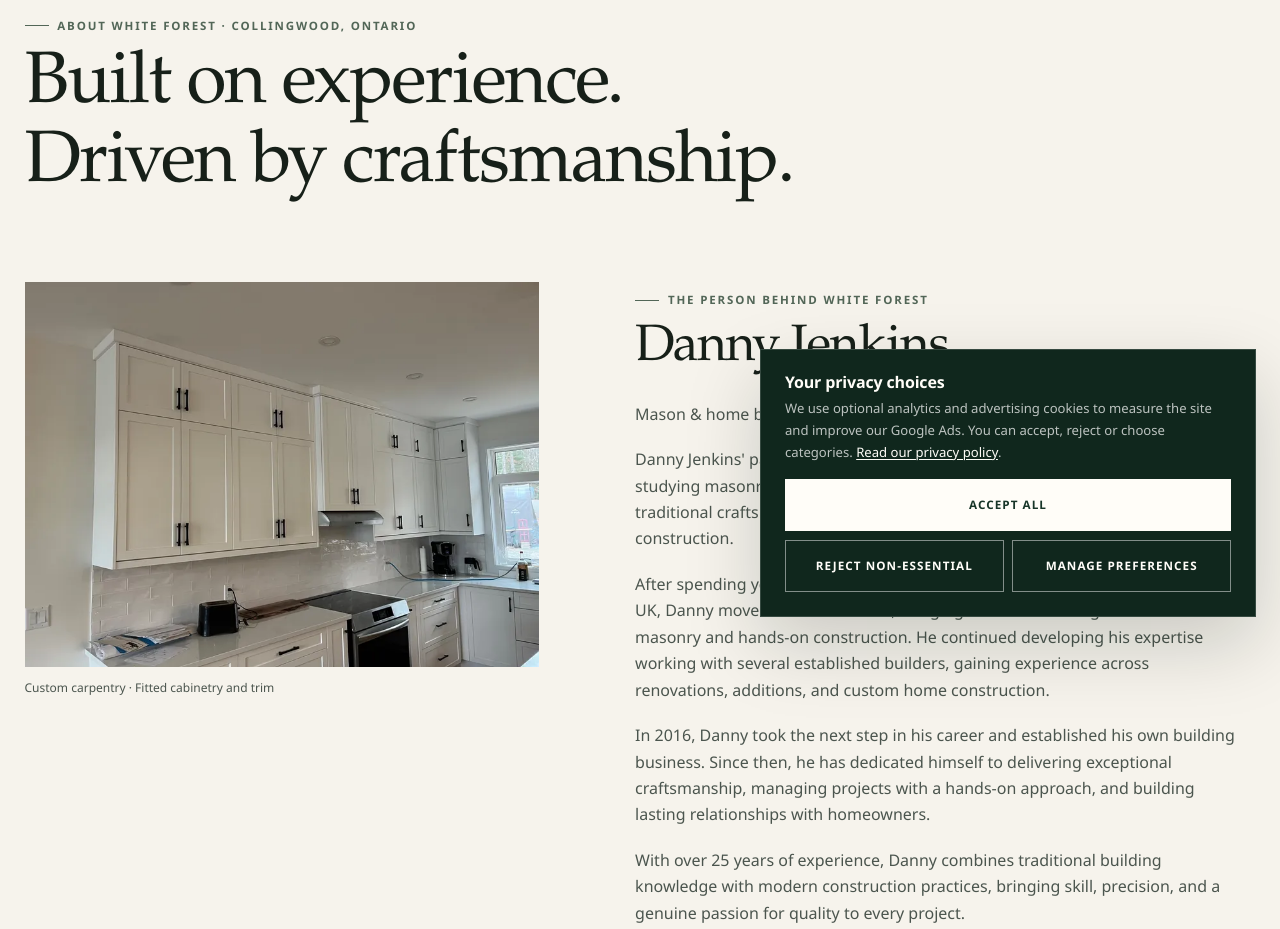
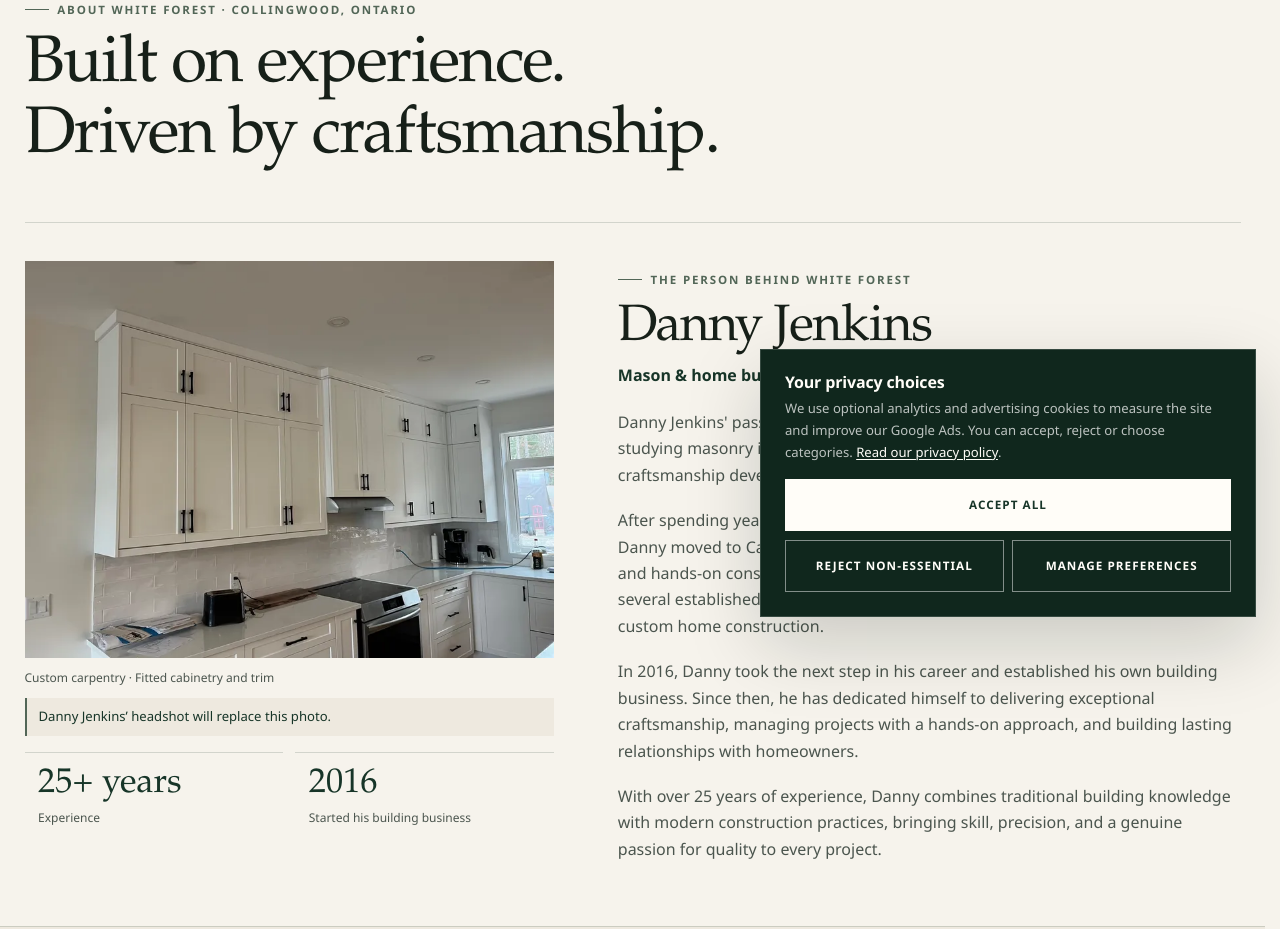
Before and after one commit to StefanSaladino/White-Forest-Homes, a website: page about.html in a window 1280 px wide. Shown: the part 159-1088 px from the top of the page. Drawn offline with Linux system fonts and the light colour scheme.

Commit message:
Refresh the About layout and welcome smaller project budgets

```diff
--- a/about.html
+++ b/about.html
@@ -51,7 +51,7 @@
   <script defer src="assets/js/consent.v2.js?v=3"></script>
   <script defer src="assets/js/script.v2.js?v=4"></script>
   <link rel="stylesheet" href="assets/css/src/pages/real-work.css?v=8">
-  <link rel="stylesheet" href="assets/css/src/pages/editorial-review.css?v=3">
+  <link rel="stylesheet" href="assets/css/src/pages/editorial-review.css?v=4">
 </head>
 <body>
 <a class="skip-link" href="#main-content">Skip to main content</a>
@@ -82,6 +82,7 @@
 <span class="eyebrow">About White Forest · Collingwood, Ontario</span>
 <h1>Built on experience.<br>Driven by craftsmanship.</h1>
 <div class="founder-story">
+  <div class="about-founder-visual">
   <!-- Replace this project photo with Danny's portrait when supplied. -->
   <figure class="editorial-photo about-founder-media">
     <a class="expandable-photo" href="assets/images/carpentry-kitchen-cabinetry.webp" data-photo-expand aria-label="Enlarge photo: Fitted white cabinetry with black pulls and upper trim">
@@ -90,12 +91,20 @@
         <img src="assets/images/carpentry-kitchen-cabinetry.webp" width="1440" height="1080" alt="Fitted white cabinetry with black pulls and upper trim" loading="lazy" decoding="async">
       </picture>
     </a>
-    <figcaption>Custom carpentry · Fitted cabinetry and trim</figcaption>
+    <figcaption>
+      Custom carpentry · Fitted cabinetry and trim
+      <span class="about-headshot-note">Danny Jenkins’ headshot will replace this photo.</span>
+    </figcaption>
   </figure>
+  <dl class="about-founder-facts">
+    <div><dt>Experience</dt><dd>25+ years</dd></div>
+    <div><dt>Started his building business</dt><dd>2016</dd></div>
+  </dl>
+  </div>
   <div class="editorial-prose" data-reveal>
     <span class="eyebrow">The person behind White Forest</span>
     <h2>Danny Jenkins</h2>
-    <p>Mason &amp; home builder · Collingwood, Ontario</p>
+    <p class="about-founder-role">Mason &amp; home builder · Collingwood, Ontario</p>
     <p>Danny Jenkins' passion for building began at just 16 years old, when he started studying masonry in the United Kingdom. What began as an interest in traditional craftsmanship developed into a lifelong career in residential construction.</p>
     <p>After spending years working alongside experienced builders throughout the UK, Danny moved to Canada at 24, bringing with him a strong foundation in masonry and hands-on construction. He continued developing his expertise working with several established builders, gaining experience across renovations, additions, and custom home construction.</p>
     <p>In 2016, Danny took the next step in his career and established his own building business. Since then, he has dedicated himself to delivering exceptional craftsmanship, managing projects with a hands-on approach, and building lasting relationships with homeowners.</p>
@@ -119,11 +128,20 @@
 </a>
 </div>
 </div>
-<div class="about-work-pair">
-<figure class="editorial-photo ">
+<div class="about-work-gallery">
+<figure class="editorial-photo">
+  <a class="expandable-photo" href="assets/images/church-brick-and-stone-exterior.webp" data-photo-expand aria-label="Enlarge photo: Brick and stone exterior of the renovated church">
+    <picture>
+      <source type="image/webp" srcset="assets/images/church-brick-and-stone-exterior-480.webp 480w, assets/images/church-brick-and-stone-exterior-800.webp 800w, assets/images/church-brick-and-stone-exterior.webp 1178w" sizes="(min-width: 48rem) 33vw, 100vw">
+      <img src="assets/images/church-brick-and-stone-exterior.webp" width="1178" height="1225" alt="Brick and stone exterior of the renovated church" loading="lazy" decoding="async">
+    </picture>
+  </a>
+  <figcaption>Church renovation · Brick and stone exterior</figcaption>
+</figure>
+<figure class="editorial-photo">
 <a class="expandable-photo" href="assets/images/renovation-kitchen-range.webp" data-photo-expand aria-label="Enlarge photo: Wood-look cabinetry and tile backsplash in the full-house renovation">
 <picture>
-<source type="image/webp" srcset="assets/images/renovation-kitchen-range-480.webp 480w, assets/images/renovation-kitchen-range-800.webp 800w, assets/images/renovation-kitchen-range.webp 1152w" sizes="(min-width:64rem) 60vw, 100vw">
+<source type="image/webp" srcset="assets/images/renovation-kitchen-range-480.webp 480w, assets/images/renovation-kitchen-range-800.webp 800w, assets/images/renovation-kitchen-range.webp 1152w" sizes="(min-width: 48rem) 33vw, 100vw">
 <img src="assets/images/renovation-kitchen-range.webp" width="1152" height="1536" alt="Wood-look cabinetry and tile backsplash in the full-house renovation" loading="lazy" decoding="async">
 </picture>
 </a>
@@ -132,7 +150,7 @@
 <figure class="editorial-photo">
   <a class="expandable-photo" href="assets/images/arched-double-doors-hallway.webp" data-photo-expand aria-label="Enlarge photo: Arched double doors with round wood pulls beneath a timber hallway ceiling">
     <picture>
-      <source type="image/webp" srcset="assets/images/arched-double-doors-hallway-480.webp 480w, assets/images/arched-double-doors-hallway-800.webp 800w, assets/images/arched-double-doors-hallway.webp 1095w" sizes="(min-width: 48rem) 45vw, 100vw">
+      <source type="image/webp" srcset="assets/images/arched-double-doors-hallway-480.webp 480w, assets/images/arched-double-doors-hallway-800.webp 800w, assets/images/arched-double-doors-hallway.webp 1095w" sizes="(min-width: 48rem) 33vw, 100vw">
       <img src="assets/images/arched-double-doors-hallway.webp" width="1095" height="1437" alt="Arched double doors with round wood pulls beneath a timber hallway ceiling" loading="lazy" decoding="async">
     </picture>
   </a>
--- a/assets/css/src/pages/editorial-review.css
+++ b/assets/css/src/pages/editorial-review.css
@@ -52,19 +52,23 @@
 .process-chapter-heading .editorial-number { padding-top: .4rem; }
 .process-chapter h2 { font-size: clamp(1.8rem, 3.6vw, 2.6rem); max-width: 19ch; margin: 0; }
 .process-chapter h3 { font-size: clamp(1.5rem, 2.7vw, 2.2rem); margin-bottom: 1.5rem; }
-.about-opening h1 { font-size: clamp(2.7rem, 5.7vw, 5.5rem); max-width: 25ch; margin-bottom: clamp(2.5rem, 6vw, 5rem); }
-.founder-story { display: grid; gap: 2.5rem 5rem; align-items: start; }
-.about-founder-name { border-left: 1px solid var(--line); padding-left: 1.5rem; }
-.about-founder-name > span { font-family: var(--serif); font-size: clamp(2rem, 4vw, 3rem); line-height: 1.2; }
-.about-founder-name p { color: var(--ink-soft); margin-top: 1rem; }
-.founder-story .editorial-prose { align-self: center; }
-.founder-story h2 { font-size: clamp(2.2rem, 4vw, 3.6rem); }
-.about-work-pair { display: grid; gap: 2rem; margin-top: clamp(2.5rem, 6vw, 5rem); align-items: start; }
+.about-opening { padding-block: clamp(2.5rem, 5vw, 4.5rem); }
+.about-opening h1 { font-size: clamp(2.35rem, 5.15vw, 4.8rem); max-width: 25ch; margin-bottom: clamp(1.75rem, 3.75vw, 3.25rem); }
+.founder-story { display: grid; gap: 2rem; align-items: start; padding-top: clamp(1.5rem, 3vw, 2.5rem); border-top: 1px solid var(--line); }
+.about-founder-visual { min-width: 0; }
+.about-headshot-note { display: block; margin-top: .7rem; padding: .55rem .75rem; border-left: 2px solid var(--moss); background: var(--paper-2); color: var(--forest); font-size: .82rem; }
+.about-founder-facts { display: grid; grid-template-columns: repeat(2, minmax(0, 1fr)); gap: .75rem; margin: 1rem 0 0; }
+.about-founder-facts > div { display: flex; flex-direction: column; gap: .3rem; padding: .85rem; border-top: 1px solid var(--line); }
+.about-founder-facts dt { order: 1; font-size: .75rem; line-height: 1.45; color: var(--ink-soft); }
+.about-founder-facts dd { margin: 0; font-family: var(--serif); font-size: clamp(1.45rem, 3vw, 2.15rem); line-height: 1.1; color: var(--forest); }
+.founder-story h2 { font-size: clamp(2.2rem, 4vw, 3.6rem); margin-bottom: .35rem; }
+.founder-story .about-founder-role { margin: 0 0 1.3rem; font-weight: 600; color: var(--forest); }
+.about-standard { background: var(--paper-2); border-top: 1px solid var(--line); }
+.about-work-gallery { display: grid; gap: clamp(1.25rem, 2.5vw, 2rem); margin-top: clamp(1.75rem, 4vw, 3rem); align-items: start; }
 
 @media (min-width: 42rem) {
   .featured-project-photos--pair { grid-template-columns:minmax(0, 1.5fr) minmax(0, 1fr); }
   .home-intro-copy { padding-inline: max(1.5rem, calc((100vw - var(--container)) / 2)); }
-  .about-work-pair { grid-template-columns: minmax(0, 1fr) minmax(0, 1fr); gap: 3rem; }
 }
 
 @media (min-width: 64rem) {
@@ -82,7 +86,7 @@
   .home-process-layout { grid-template-columns: minmax(0, .85fr) minmax(0, 1fr); gap: 6rem; }
   .process-chapter { grid-template-columns: minmax(0, .85fr) minmax(0, 1fr); gap: 3.5rem; }
   .process-chapter-heading { grid-template-columns: 2.5rem minmax(0, 1fr); gap: 1.5rem; }
-  .founder-story { grid-template-columns: minmax(0, .85fr) minmax(0, 1fr); gap: 6rem; }
+  .founder-story { grid-template-columns: minmax(0, .85fr) minmax(0, 1fr); gap: clamp(2.5rem, 5vw, 5rem); }
 }
 
 .home-intro-copy .button { gap: .75rem; }
@@ -93,7 +97,6 @@
 .photo-split-copy > .text-link { margin-top:.65rem; }
 .photo-split picture, .editorial-services--illustrated picture, .process-chapter--photo picture { display:block; }
 .photo-pair { display:grid; grid-template-columns:minmax(0, 1fr); gap:clamp(.75rem, 2vw, 1.5rem); min-width:0; }
-.about-founder-name { margin-bottom:1.5rem; }
 .service-catalog { padding-top:0; }
 .editorial-services--summary .editorial-service,
 .editorial-services--illustrated .editorial-service { padding-block:clamp(1.5rem, 3vw, 2.5rem); }
@@ -108,6 +111,7 @@
 }
 
 @media (min-width:48rem) {
+  .about-work-gallery { grid-template-columns: repeat(3, minmax(0, 1fr)); }
   .editorial-services--summary { display:grid; grid-template-columns:repeat(2, minmax(0, 1fr)); column-gap:clamp(2rem, 5vw, 4rem); }
   .editorial-services--summary .editorial-service { grid-template-columns:2rem minmax(0, 1fr); gap:.6rem 1rem; }
   .editorial-services--summary .editorial-service > .text-link { grid-column:2; align-self:end; justify-self:start; }
--- a/assets/css/styles.v1.css
+++ b/assets/css/styles.v1.css
@@ -2902,19 +2902,23 @@ a,button { touch-action:manipulation; }
 .process-chapter-heading .editorial-number { padding-top: .4rem; }
 .process-chapter h2 { font-size: clamp(1.8rem, 3.6vw, 2.6rem); max-width: 19ch; margin: 0; }
 .process-chapter h3 { font-size: clamp(1.5rem, 2.7vw, 2.2rem); margin-bottom: 1.5rem; }
-.about-opening h1 { font-size: clamp(2.7rem, 5.7vw, 5.5rem); max-width: 25ch; margin-bottom: clamp(2.5rem, 6vw, 5rem); }
-.founder-story { display: grid; gap: 2.5rem 5rem; align-items: start; }
-.about-founder-name { border-left: 1px solid var(--line); padding-left: 1.5rem; }
-.about-founder-name > span { font-family: var(--serif); font-size: clamp(2rem, 4vw, 3rem); line-height: 1.2; }
-.about-founder-name p { color: var(--ink-soft); margin-top: 1rem; }
-.founder-story .editorial-prose { align-self: center; }
-.founder-story h2 { font-size: clamp(2.2rem, 4vw, 3.6rem); }
-.about-work-pair { display: grid; gap: 2rem; margin-top: clamp(2.5rem, 6vw, 5rem); align-items: start; }
+.about-opening { padding-block: clamp(2.5rem, 5vw, 4.5rem); }
+.about-opening h1 { font-size: clamp(2.35rem, 5.15vw, 4.8rem); max-width: 25ch; margin-bottom: clamp(1.75rem, 3.75vw, 3.25rem); }
+.founder-story { display: grid; gap: 2rem; align-items: start; padding-top: clamp(1.5rem, 3vw, 2.5rem); border-top: 1px solid var(--line); }
+.about-founder-visual { min-width: 0; }
+.about-headshot-note { display: block; margin-top: .7rem; padding: .55rem .75rem; border-left: 2px solid var(--moss); background: var(--paper-2); color: var(--forest); font-size: .82rem; }
+.about-founder-facts { display: grid; grid-template-columns: repeat(2, minmax(0, 1fr)); gap: .75rem; margin: 1rem 0 0; }
+.about-founder-facts > div { display: flex; flex-direction: column; gap: .3rem; padding: .85rem; border-top: 1px solid var(--line); }
+.about-founder-facts dt { order: 1; font-size: .75rem; line-height: 1.45; color: var(--ink-soft); }
+.about-founder-facts dd { margin: 0; font-family: var(--serif); font-size: clamp(1.45rem, 3vw, 2.15rem); line-height: 1.1; color: var(--forest); }
+.founder-story h2 { font-size: clamp(2.2rem, 4vw, 3.6rem); margin-bottom: .35rem; }
+.founder-story .about-founder-role { margin: 0 0 1.3rem; font-weight: 600; color: var(--forest); }
+.about-standard { background: var(--paper-2); border-top: 1px solid var(--line); }
+.about-work-gallery { display: grid; gap: clamp(1.25rem, 2.5vw, 2rem); margin-top: clamp(1.75rem, 4vw, 3rem); align-items: start; }
 
 @media (min-width: 42rem) {
   .featured-project-photos--pair { grid-template-columns:minmax(0, 1.5fr) minmax(0, 1fr); }
   .home-intro-copy { padding-inline: max(1.5rem, calc((100vw - var(--container)) / 2)); }
-  .about-work-pair { grid-template-columns: minmax(0, 1fr) minmax(0, 1fr); gap: 3rem; }
 }
 
 @media (min-width: 64rem) {
@@ -2932,7 +2936,7 @@ a,button { touch-action:manipulation; }
   .home-process-layout { grid-template-columns: minmax(0, .85fr) minmax(0, 1fr); gap: 6rem; }
   .process-chapter { grid-template-columns: minmax(0, .85fr) minmax(0, 1fr); gap: 3.5rem; }
   .process-chapter-heading { grid-template-columns: 2.5rem minmax(0, 1fr); gap: 1.5rem; }
-  .founder-story { grid-template-columns: minmax(0, .85fr) minmax(0, 1fr); gap: 6rem; }
+  .founder-story { grid-template-columns: minmax(0, .85fr) minmax(0, 1fr); gap: clamp(2.5rem, 5vw, 5rem); }
 }
 
 .home-intro-copy .button { gap: .75rem; }
@@ -2943,7 +2947,6 @@ a,button { touch-action:manipulation; }
 .photo-split-copy > .text-link { margin-top:.65rem; }
 .photo-split picture, .editorial-services--illustrated picture, .process-chapter--photo picture { display:block; }
 .photo-pair { display:grid; grid-template-columns:minmax(0, 1fr); gap:clamp(.75rem, 2vw, 1.5rem); min-width:0; }
-.about-founder-name { margin-bottom:1.5rem; }
 .service-catalog { padding-top:0; }
 .editorial-services--summary .editorial-service,
 .editorial-services--illustrated .editorial-service { padding-block:clamp(1.5rem, 3vw, 2.5rem); }
@@ -2958,6 +2961,7 @@ a,button { touch-action:manipulation; }
 }
 
 @media (min-width:48rem) {
+  .about-work-gallery { grid-template-columns: repeat(3, minmax(0, 1fr)); }
   .editorial-services--summary { display:grid; grid-template-columns:repeat(2, minmax(0, 1fr)); column-gap:clamp(2rem, 5vw, 4rem); }
   .editorial-services--summary .editorial-service { grid-template-columns:2rem minmax(0, 1fr); gap:.6rem 1rem; }
   .editorial-services--summary .editorial-service > .text-link { grid-column:2; align-self:end; justify-self:start; }
--- a/scripts/validate-site.mjs
+++ b/scripts/validate-site.mjs
@@ -33,7 +33,7 @@ const expectedStylesheets = [
   "assets/css/src/responsive/tablet.css?v=3",
   "assets/css/src/responsive/desktop.css?v=4",
   "assets/css/src/pages/real-work.css?v=8",
-  "assets/css/src/pages/editorial-review.css?v=3",
+  "assets/css/src/pages/editorial-review.css?v=4",
 ];
 
 function matches(text, expression) {
```
Also changed, not shown: 404.html (+1 -1 lines), DESIGN-REVIEW.md (+1 -1 lines), church-kitchen.html (+1 -1 lines), contact.html (+2 -2 lines), custom-home-case-study.html (+1 -1 lines), custom-homes.html (+1 -1 lines), full-house-renovation.html (+1 -1 lines), index.html (+1 -1 lines), kitchens-interiors.html (+1 -1 lines), privacy.html (+1 -1 lines), process.html (+1 -1 lines), projects.html (+1 -1 lines), renovations-additions.html (+1 -1 lines), services.html (+1 -1 lines), 1 more files.
